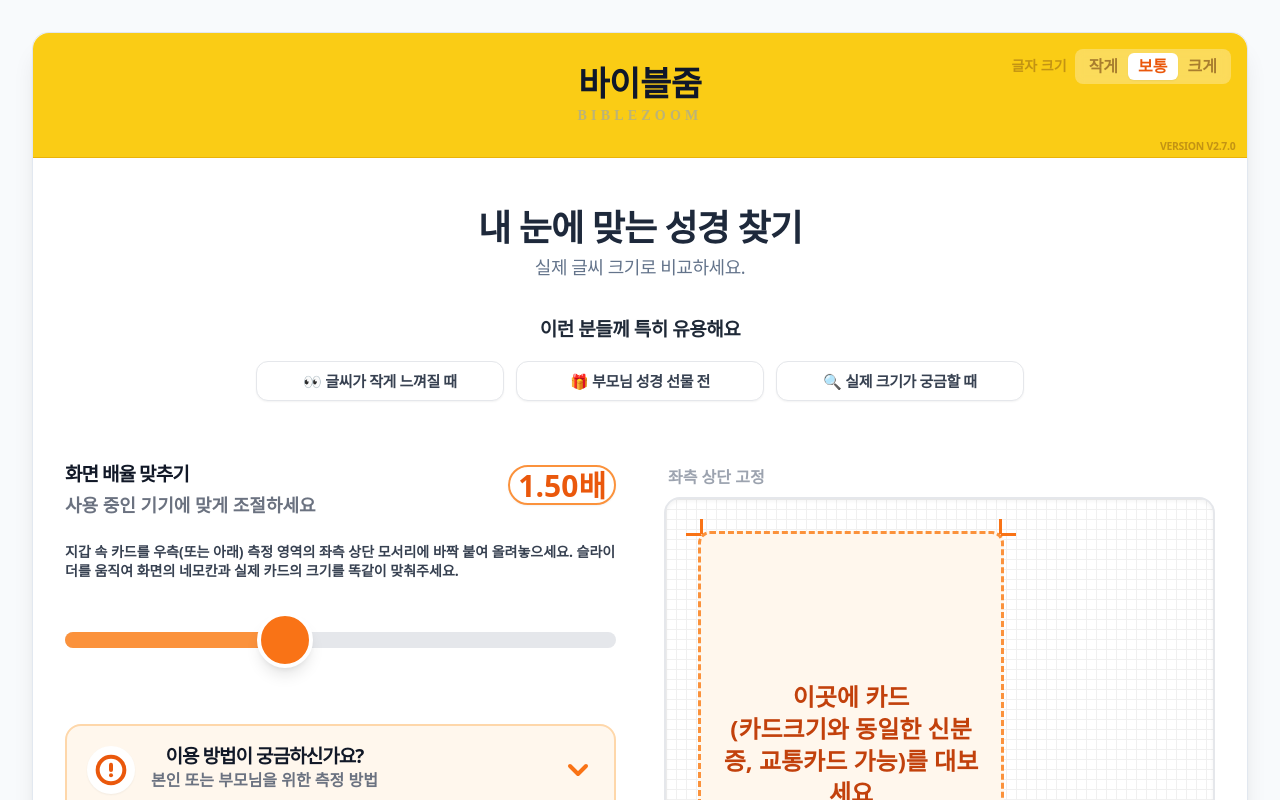
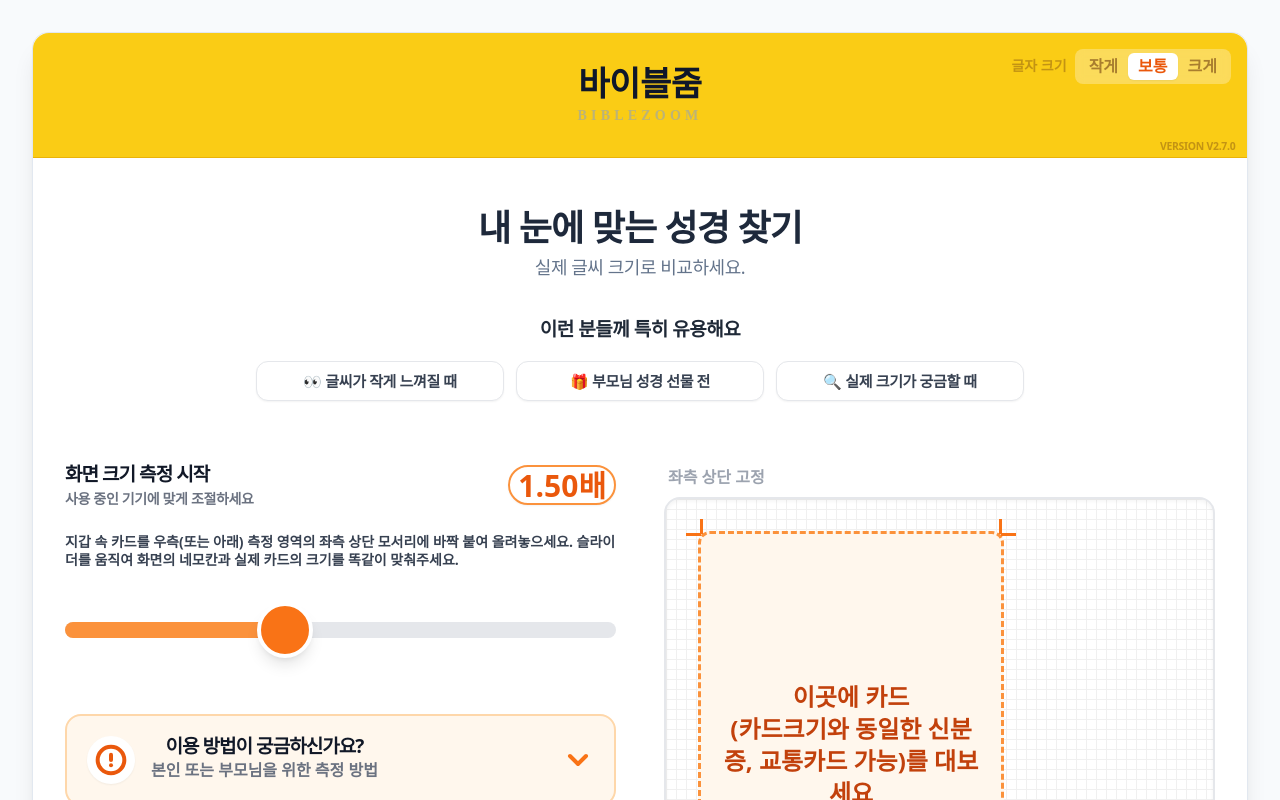
Before and after one commit to graceworkstudio/biblefont, a React (Vite) app: page / in a window 1280 px wide. Shown: the top 800 px of the page. Built offline with nearby package versions, Linux system fonts and the light colour scheme; a web font is replaced by a local one.

Commit message:
auto: 2026-05-27 17:28:16

```diff
--- a/src/App.jsx
+++ b/src/App.jsx
@@ -1223,12 +1223,11 @@ const App = () => {
                 <div className="flex justify-between items-start mb-6">
                     <div>
                         <h2
-                            className="font-black text-gray-900 leading-none tracking-tighter text-[length:var(--font-section-title)]"
-                            style={{ marginBottom: 'var(--spacing-section-subtitle)' }}
+                            className="font-black text-gray-900 leading-none tracking-tighter text-[length:var(--font-section-title)] mb-1"
                         >
-                            화면 배율 맞추기
+                            화면 크기 측정 시작
                         </h2>
-                        <p className="text-sm md:text-base text-gray-500 font-bold">사용 중인 기기에 맞게 조절하세요</p>
+                        <p className="text-gray-500 font-bold tracking-tight" style={{ fontSize: 'var(--font-instruction-body)' }}>사용 중인 기기에 맞게 조절하세요</p>
                     </div>
                     <div
                         className="font-black text-orange-600 bg-white border-2 border-orange-400 px-2 rounded-full shadow-sm whitespace-nowrap leading-none flex items-center justify-center text-[length:var(--font-btn-circle)] pt-[3.5px] pb-[2.5px]"
```
